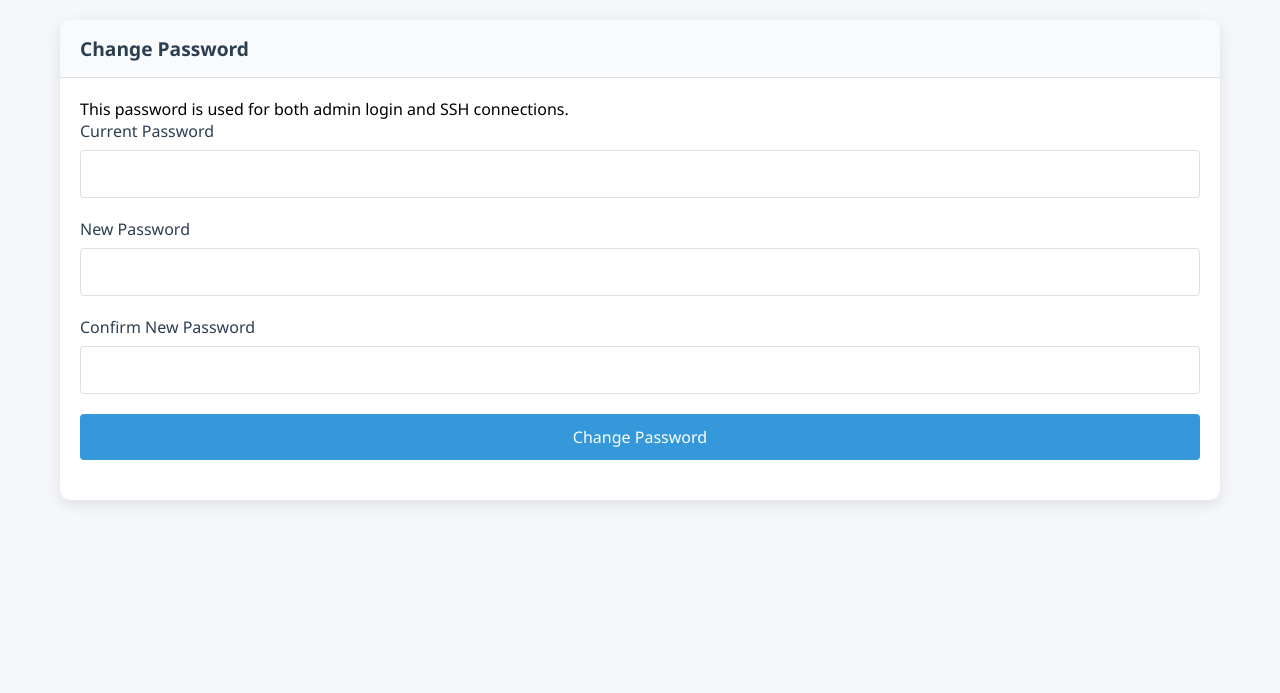
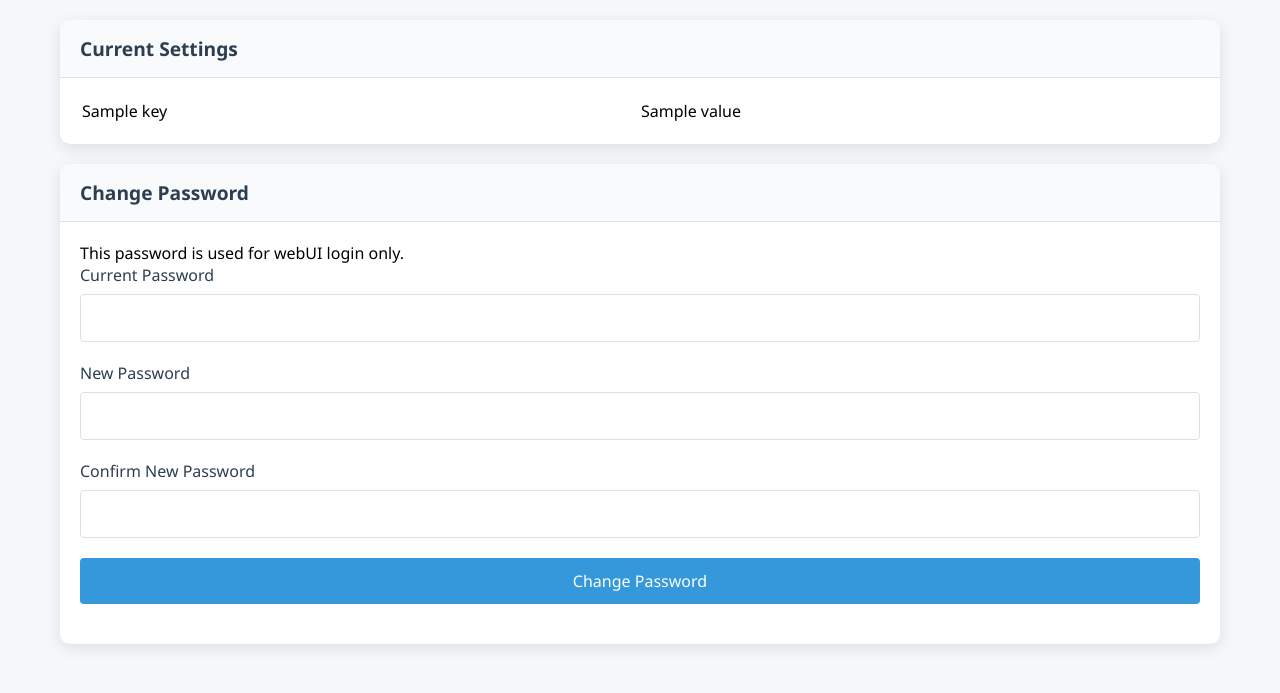
Before and after one commit to adambie/timekpr-webui, a Flask app: template templates/settings.html in a window 1280 px wide. Shown: the part 107-800 px from the top of the page. Run offline with Flask 3, Linux system fonts and the light colour scheme; the template is opened without the code that fills it: most values are stand-ins (such as "Sample title", 1, 10 or a date in 2020).

Commit message:
improve configurability; show values in UI

```diff
--- a/app.py
+++ b/app.py
@@ -23,13 +23,13 @@ app.config['ADMIN_PASSWORD_DEFAULT'] = os.getenv('ADMIN_PASSWORD_DEFAULT', 'admi
 app.config['TIMEKPR_USERNAME'] = os.getenv('TIMEKPR_USERNAME', 'timekpr-remote')
 app.config['TIMEKPR_PASSWORD'] = os.getenv('TIMEKPR_PASSWORD')
 app.config['DASHBOARD_DAYS'] = int(os.getenv('DASHBOARD_DAYS', '7'))
+app.config['DELAY'] = int(os.getenv('DELAY', '15'))
 
 # Initialize the database
 db.init_app(app)
 
 # Initialize background task manager
-task_manager = BackgroundTaskManager()
-task_manager.init_app(app)
+task_manager = BackgroundTaskManager(app, delay=app.config['DELAY'])
 
 # Admin username no longerjj hardcoded
 ADMIN_USERNAME = app.config['ADMIN_USERNAME']
@@ -145,7 +145,18 @@ def settings():
             # Redirect to avoid form resubmission
             return redirect(url_for('settings'))
 
-    return render_template('settings.html')
+    return render_template('settings.html', conf = {
+      'SCRIPT_NAME': os.getenv('SCRIPT_NAME'),
+      'SQLALCHEMY_DATABASE_URI': app.config['SQLALCHEMY_DATABASE_URI'],
+      'SQLALCHEMY_TRACK_MODIFICATIONS': app.config['SQLALCHEMY_TRACK_MODIFICATIONS'],
+      'ADMIN_USERNAME': app.config['ADMIN_USERNAME'],
+      'ADMIN_PASSWORD': '**********',
+      'ADMIN_PASSWORD_DEFAULT': '**********',
+      'TIMEKPR_USERNAME': app.config['TIMEKPR_USERNAME'],
+      'TIMEKPR_PASSWORD': '**********',
+      'DASHBOARD_DAYS': app.config['DASHBOARD_DAYS'],
+      'DELAY': app.config['DELAY'],
+	})
 
 @app.route('/api/task-status')
 def get_task_status():
--- a/src/ssh_helper.py
+++ b/src/ssh_helper.py
@@ -4,6 +4,7 @@ from datetime import datetime
 import re
 import json
 from src.database import Settings
+from paramiko.ssh_exception import AuthenticationException
 
 class SSHClient:
     def __init__(self, hostname, username='timekpr-remote', password=None, port=22):
@@ -39,7 +40,7 @@ class SSHClient:
             error = stderr.read().decode('utf-8')
 
             if exit_status == 127:
-                return False, f"timekpra not found on {self.hostname}", None
+                return False, f"timekpra not installed on {self.hostname}?", None
 
             # A german error message - but exit code is zero
             if f'Zugriff verweigert' in output or f'Zugriff verweigert' in error:
@@ -54,7 +55,8 @@ class SSHClient:
 
             # If we get here, the user likely exists
             return True, output, config_dict
-
+        except AuthenticationException as e:
+           return False, f"Wrong credentials for user '{self.username}' on host '{self.hostname}'. ", None
         except Exception as e:
             return False, f"Connection error: {str(e)}", None
         finally:
--- a/templates/dashboard.html
+++ b/templates/dashboard.html
@@ -187,8 +187,10 @@
                 <p>Current adjustment: <span id="timeAdjustment">0</span> minutes</p>
 
                 <div class="time-controls">
-                    <button class="btn btn-time-adjust" onclick="adjustTime(-15)">-15m</button>
+					<button class="btn btn-time-adjust" onclick="adjustTime(-15)">-15m</button>
+					<button class="btn btn-time-adjust" onclick="adjustTime(-10)">-10m</button>
                     <button class="btn btn-time-adjust btn-reset" onclick="resetTime()">Reset</button>
+					<button class="btn btn-time-adjust" onclick="adjustTime(10)">+10m</button>
                     <button class="btn btn-time-adjust" onclick="adjustTime(15)">+15m</button>
                 </div>
 
--- a/templates/settings.html
+++ b/templates/settings.html
@@ -73,12 +73,27 @@
         {% endwith %}
 
         <div class="dashboard-main">
+			<div class="card">
+				<div class="card-header">
+				    <h2>Current Settings</h2>
+				</div>
+				<div class="card-body">
+				    <table width="100%" order="0">
+    				    {% for key, value in conf.items() %}
+							<tr>
+							    <td width="50%">{{key}}</td>
+							    <td width="50%">{{value}}</td>
+							</tr>
+       				    {% endfor %}
+				    </table>
+    			</div>
+			</div>
             <div class="card">
                 <div class="card-header">
                     <h2>Change Password</h2>
                 </div>
                 <div class="card-body">
-                    <p class="settings-info">This password is used for both admin login and SSH connections.</p>
+                    <p class="settings-info">This password is used for webUI login only.</p>
                     <form action="{{ url_for('settings') }}" method="POST">
                         <div class="form-group">
                             <label for="current_password">Current Password</label>
```
Also changed, not shown: src/task_manager.py (+5 -4 lines).
